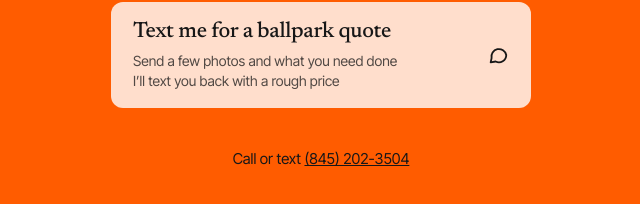
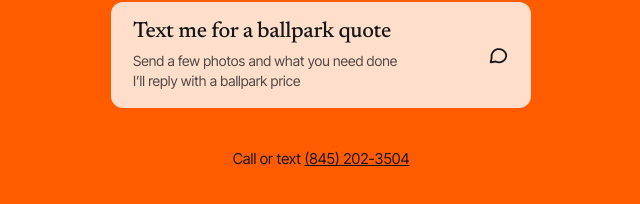
Before and after one commit to kendosa/handymanphillips.com, a plain HTML site: page links/index.html in a window 1280 px wide. Shown: the part 556-760 px from the top of the page, 319-959 px from the left. Drawn offline with Linux system fonts and the light colour scheme.

Commit message:
Links page: I'll reply with a ballpark price
Co-Authored-By: Claude Opus 5.5 <noreply@anthropic.com>

```diff
--- a/links/index.html
+++ b/links/index.html
@@ -57,7 +57,7 @@ footer a{color:inherit}
 <nav class="links" aria-label="Links">
 <a class="btn btn-dark" href="https://handymanphillips.com/"><span>Visit the&nbsp;website<small>Services, recent work and a free&nbsp;quote</small></span><svg aria-hidden="true" width="22" height="22" viewBox="0 0 24 24" fill="none" stroke="currentColor" stroke-width="2" stroke-linecap="round" stroke-linejoin="round"><path d="M5 12h14M13 6l6 6-6 6"/></svg></a>
 <a class="btn btn-light" href="https://maps.app.goo.gl/Wt6CCE8mRtR74cPY7"><span>Find me on Google&nbsp;Maps<small>Reviews and&nbsp;hours</small></span><svg aria-hidden="true" width="22" height="22" viewBox="0 0 24 24" fill="none" stroke="currentColor" stroke-width="2" stroke-linecap="round" stroke-linejoin="round"><path d="M12 21s-7-6.2-7-11.5A7 7 0 0 1 19 9.5C19 14.8 12 21 12 21z"/><circle cx="12" cy="9.5" r="2.5"/></svg></a>
-<a class="btn btn-dark" href="sms:+18452023504?&amp;body=Hi%20Kenny%2C%20I%20found%20you%20on%20handymanphillips.com.%20I%20need%20help%20with%20"><span>Text me for a ballpark&nbsp;quote<small><span class="sent">Send a few photos and what you need&nbsp;done</span><span class="sent">I&#8217;ll text you back with a rough&nbsp;price</span></small></span><svg aria-hidden="true" width="22" height="22" viewBox="0 0 24 24" fill="none" stroke="currentColor" stroke-width="2" stroke-linecap="round" stroke-linejoin="round"><path d="M21 12a8 8 0 0 1-11.6 7.1L4 20l1-4.6A8 8 0 1 1 21 12z"/></svg></a>
+<a class="btn btn-dark" href="sms:+18452023504?&amp;body=Hi%20Kenny%2C%20I%20found%20you%20on%20handymanphillips.com.%20I%20need%20help%20with%20"><span>Text me for a ballpark&nbsp;quote<small><span class="sent">Send a few photos and what you need&nbsp;done</span><span class="sent">I&#8217;ll reply with a ballpark&nbsp;price</span></small></span><svg aria-hidden="true" width="22" height="22" viewBox="0 0 24 24" fill="none" stroke="currentColor" stroke-width="2" stroke-linecap="round" stroke-linejoin="round"><path d="M21 12a8 8 0 0 1-11.6 7.1L4 20l1-4.6A8 8 0 1 1 21 12z"/></svg></a>
 </nav>
 <footer>Call or text <a href="sms:+18452023504">(845)&nbsp;202-3504</a></footer>
 </main>
```
